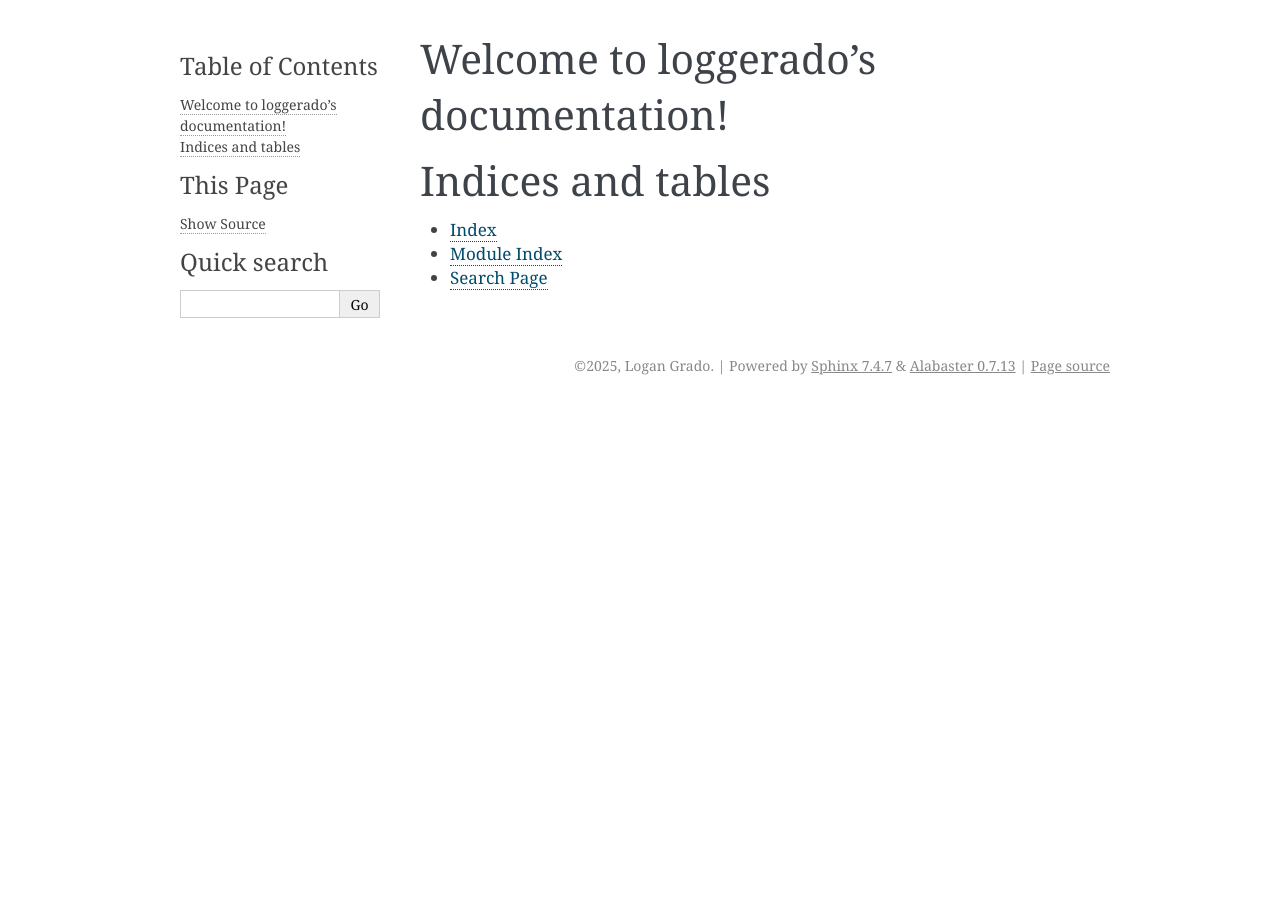
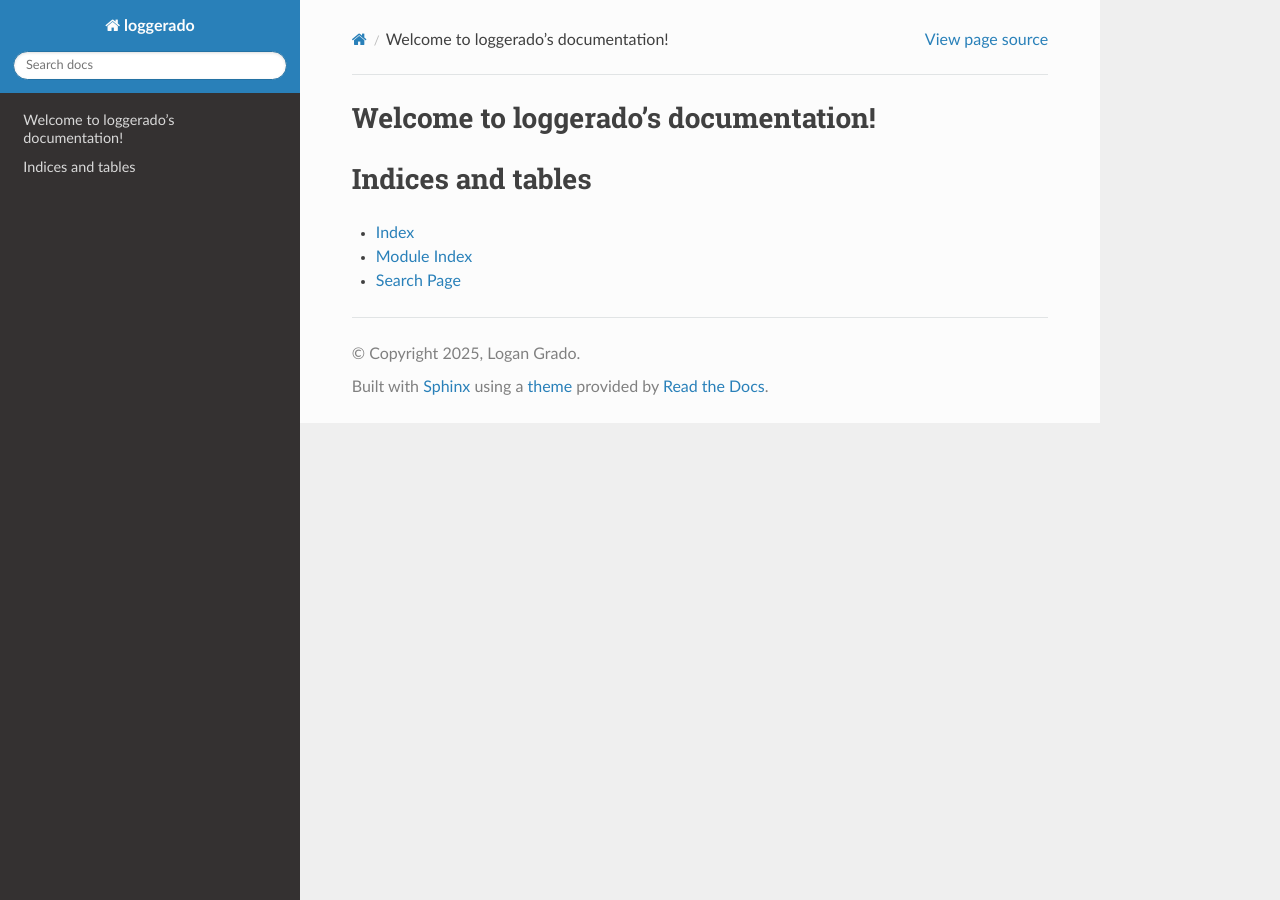
Before and after one commit to logangrado/loggerado, a Sphinx documentation site: the page built from docs/source/index.rst, in a window 1280 px wide. Built offline with Sphinx 7.4.7 and the Read the Docs theme 3.1.0, drawn with Linux system fonts in a browser that asks for light colours.

Commit message:
Set RTD theme

```diff
--- a/docs/source/conf.py
+++ b/docs/source/conf.py
@@ -6,23 +6,24 @@
 # -- Project information -----------------------------------------------------
 # https://www.sphinx-doc.org/en/master/usage/configuration.html#project-information
 
-project = 'loggerado'
-copyright = '2025, Logan Grado'
-author = 'Logan Grado'
-release = '0.3.0'
+project = "loggerado"
+copyright = "2025, Logan Grado"
+author = "Logan Grado"
+release = "0.3.0"
 
 # -- General configuration ---------------------------------------------------
 # https://www.sphinx-doc.org/en/master/usage/configuration.html#general-configuration
 
-extensions = []
+extensions = [
+    "sphinx_rtd_theme",
+]
 
-templates_path = ['_templates']
+templates_path = ["_templates"]
 exclude_patterns = []
-
 
 
 # -- Options for HTML output -------------------------------------------------
 # https://www.sphinx-doc.org/en/master/usage/configuration.html#options-for-html-output
 
-html_theme = 'alabaster'
-html_static_path = ['_static']
+html_theme = "sphinx_rtd_theme"
+html_static_path = ["_static"]
--- a/pyproject.toml
+++ b/pyproject.toml
@@ -30,4 +30,5 @@ dev = [
     "ipython>=8.12.3",
     "freezegun>=1.5.1",
     "sphinx>=7.1.2",
+    "sphinx-rtd-theme>=3.0.2",
 ]
```
Also changed, not shown: 1 other file.
